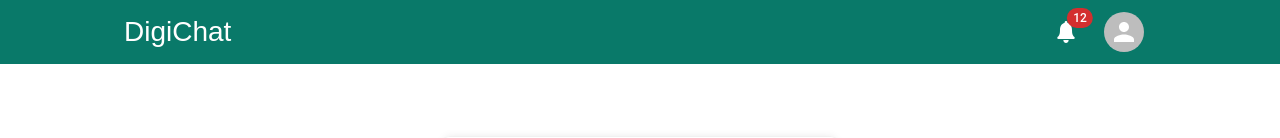
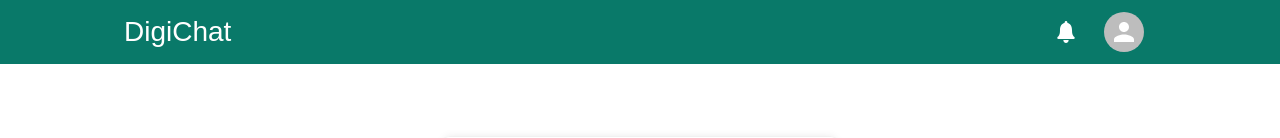
Before and after one commit to raushankp75/digichat-frontend-reactjs, a React (Vite) app: page / in a window 1280 px wide. Shown: the top 138 px of the page. Built offline with nearby package versions, Linux system fonts and the light colour scheme.

Commit message:
implement realtime notification functionality for chatting

```diff
--- a/src/components/Chats/SingleChat.jsx
+++ b/src/components/Chats/SingleChat.jsx
@@ -46,7 +46,7 @@ const SingleChat = ({ fetchChatsAgain, setFetchChatsAgain }) => {
     // for update group sidebar
     let [isOpenSidebar, setIsOpenSidebar] = useState(false)
 
-    const { user, selectedChat, setSelectedChat } = ChatState()
+    const { user, selectedChat, setSelectedChat, notification, setNotification } = ChatState()
 
     // console.log(selectedChat._id, 32)
 
@@ -138,12 +138,17 @@ const SingleChat = ({ fetchChatsAgain, setFetchChatsAgain }) => {
         socket.on("message recieved", (newMessageRecieved) => {
             if (!selectedChatCompare || selectedChatCompare._id !== newMessageRecieved.chat._id) {
                 // notification
+                if(!notification.includes(newMessageRecieved)){
+                    setNotification([newMessageRecieved, ...notification])
+                    setFetchChatsAgain(!fetchChatsAgain)
+                }
             } else {
                 setMessages([...messages, newMessageRecieved])
             }
         })
     })
 
+    console.log(notification, 151)
 
 
 
--- a/src/components/header/Header.jsx
+++ b/src/components/header/Header.jsx
@@ -11,6 +11,7 @@ import { ChatState } from '../../context/ChatProvider';
 import ProfileModal from '../ProfileModal';
 import { doLogout, isAuthenticated } from '../../auth';
 import { useNavigate } from 'react-router-dom';
+import { getSenderName } from '../../config/chatLogics';
 // import MenuIcon from '@mui/icons-material/Menu';
 
 
@@ -35,11 +36,15 @@ export default function Header() {
 
     // for open notification
     const handleNotificationOpen = (e) => setNotificationOpen(e.currentTarget);
-    const handleNotificationClose = () => setNotificationOpen(false)
+    const handleNotificationClose = (noti) => {
+        setSelectedChat(noti.chat)
+        setNotification(notification.filter((n) => n !== noti))
+        setNotificationOpen(false)
+    }
 
 
     // user details
-    const { user } = ChatState()
+    const { user, notification, setNotification, setSelectedChat } = ChatState()
     // console.log(user, 43)
 
 
@@ -89,12 +94,30 @@ export default function Header() {
                             color="inherit"
                             onClick={handleNotificationOpen}
                         >
-                            <Badge badgeContent={12} color="error">
+                            <Badge badgeContent={notification.length} color="primary">
                                 <IoIosNotifications />
                             </Badge>
                         </IconButton>
                         <Menu open={Boolean(notificationOpen)} onClose={handleNotificationClose} anchorEl={notificationOpen}>
-                            <MenuItem onClick={handleNotificationClose}>First</MenuItem>
+
+
+                            {!notification.length ? (
+                                <MenuItem onClick={handleNotificationClose}>
+                                    <Typography>No New Messages</Typography>
+                                </MenuItem>
+                            ) : (
+                                notification.map((noti) => (
+                                    <MenuItem key={noti._id} onClick={() => handleNotificationClose(noti)}>
+                                        {noti.chat.isGroupChat ?
+                                            <Typography>New Message in <span style={{fontWeight:'600', color:'blue'}}>{noti.chat.chatName}</span></Typography>
+                                            :
+                                            <Typography>New Message from <span style={{fontWeight:'600', color:'blue'}}>{getSenderName(user, noti.chat.users)}</span></Typography>
+                                        }
+                                    </MenuItem>
+                                ))
+                            )
+                            }
+
                         </Menu>
 
                         {/* profile and logout menu */}
@@ -115,7 +138,7 @@ export default function Header() {
                         {/* profile modal */}
                         {/* {profilePopupModal && <ProfileModal user={user} setProfilePopupModal={setProfilePopupModal} />} */}
                         <ProfileModal profilePopupModal={profilePopupModal} onClose={() => setProfilePopupModal(false)}>
-                            <Box sx={{ textAlign: 'center', width: '256px', color: 'black', display:'flex', flexDirection:'column', alignItems:'center', gap:'10px' }}>
+                            <Box sx={{ textAlign: 'center', width: '256px', color: 'black', display: 'flex', flexDirection: 'column', alignItems: 'center', gap: '10px' }}>
                                 <CardMedia
                                     component='img'
                                     image={user?.user?.pic}
--- a/src/context/ChatProvider.jsx
+++ b/src/context/ChatProvider.jsx
@@ -9,6 +9,7 @@ const ChatProvider = ({ children }) => {
     const [user, setUser] = useState();
     const [selectedChat, setSelectedChat] = useState();
     const [chats, setChats] = useState([]);
+    const [notification, setNotification] = useState([])
 
     // const navigate = useNavigate();
 
@@ -27,7 +28,7 @@ const ChatProvider = ({ children }) => {
     }, []);
 
     return (
-        <ChatContext.Provider value={{ user, setUser, selectedChat, setSelectedChat, chats, setChats }}>
+        <ChatContext.Provider value={{ user, setUser, selectedChat, setSelectedChat, chats, setChats, notification, setNotification }}>
             {children}
         </ChatContext.Provider>
     )
```
